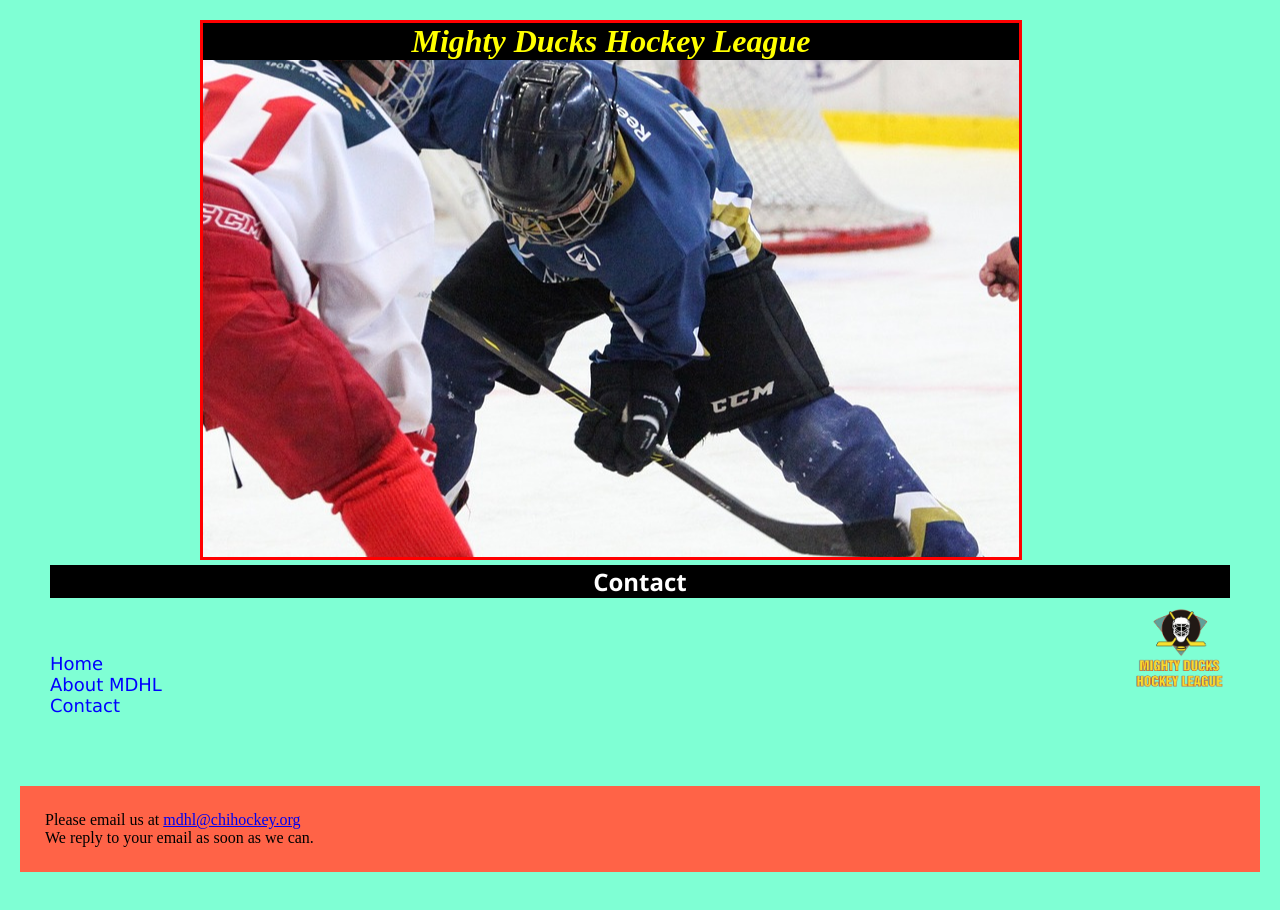
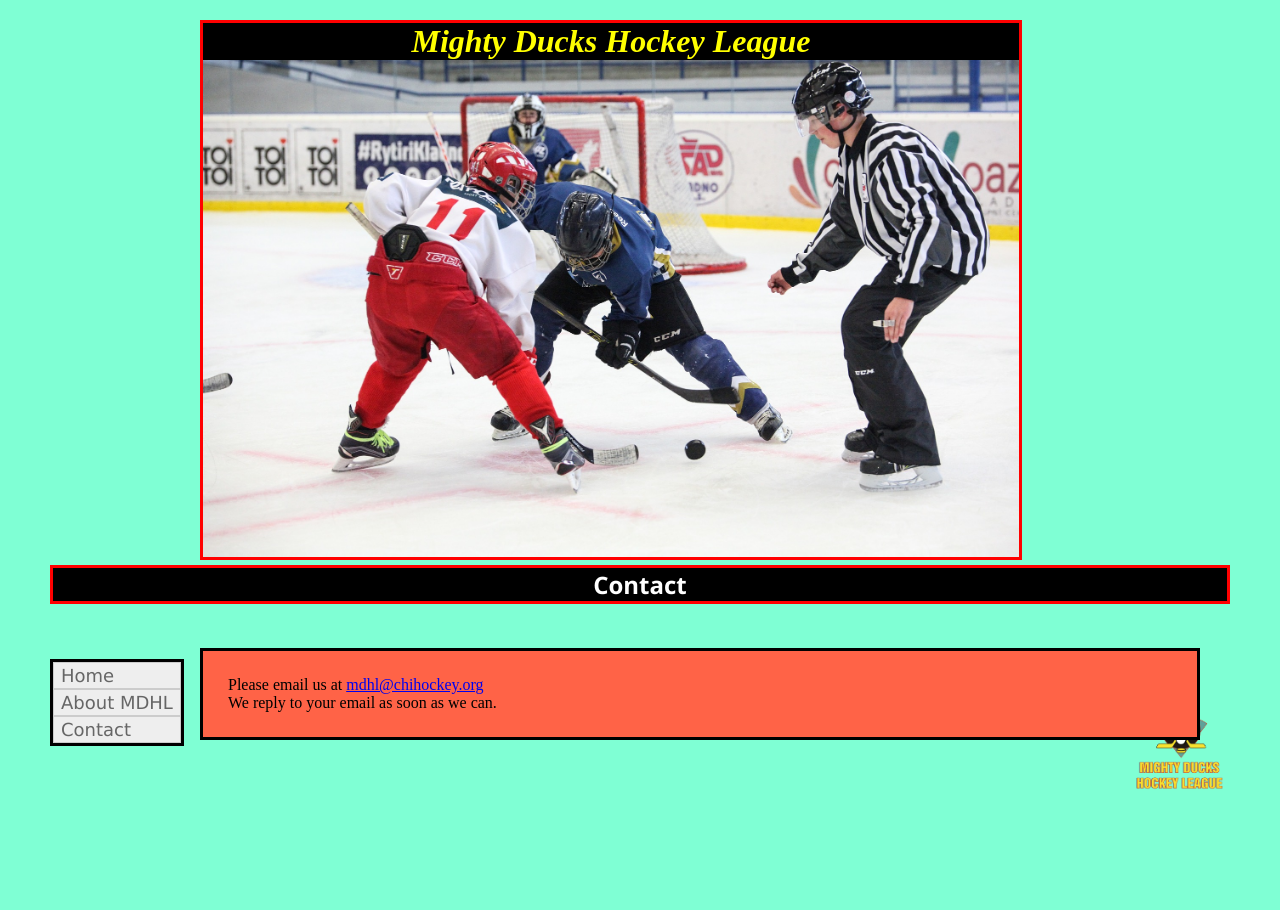
Before and after one commit to leonivr/TareaClase2, a plain HTML site: page contact.html in a window 1280 px wide. Drawn offline with Linux system fonts and the light colour scheme.

Commit message:
task2-css4

```diff
--- a/contact.html
+++ b/contact.html
@@ -26,7 +26,7 @@
        </ul>
       </nav>
      </div>
-     <div id="seccion">
+     <div id="seccion3">
         <p>Please email us at <a href="mailto:mdhl@chihockey.org">mdhl@chihockey.org</a></p>
         <p>We reply to your email as soon as we can.</p>
      </div>
--- a/estilos/style1.css
+++ b/estilos/style1.css
@@ -14,6 +14,7 @@ body{
     font-family:'Segoe UI', Tahoma, Geneva, Verdana, sans-serif;
     text-align:center;
     margin: 5px 50px;
+    border: solid red;
 }
 
 header{
@@ -24,8 +25,10 @@ header{
     margin-top: 20px;
     background-image: url("../assets/design1_image1.jpg");
     background-position: center;
+    background-size: cover;
     width: 822px;
     height: 540px;
+
 }
 
 h1{
@@ -39,8 +42,10 @@ h1{
  img#logo{
     display: flex;
     float: right;
+    position: absolute;
+    bottom: 0px;
+    right: 50px;
  }
-
 
 nav a,li{
     display: block;
@@ -50,13 +55,53 @@ nav a,li{
     font-weight: 400;
     font-family:'Lucida Sans', 'Lucida Sans Regular', 'Lucida Grande', 'Lucida Sans Unicode', Geneva, Verdana, sans-serif ;
 }
+li a{
+    padding: 2px 7px 2px 7px;
+    color: #666;
+    background-color: #eeeeee;
+    border: 1px solid #ccc;
+    text-decoration: none;
 
+}
 #navbar{
     display: inline-block;
     margin: 50px;
 }
 #seccion{
-    margin:20px;
     padding: 25px;
     background-color: tomato;
+    position: absolute;
+    left: 200px;
+    bottom: -193px;
+    width: 1000px;
+    border: solid black;
 }
+
+footer{
+    margin: 30px;
+}
+
+#seccion2{
+    padding: 25px;
+    background-color: tomato;
+    position: relative;
+    left: 200px;
+    bottom: 180px;
+    width: 1000px;
+    margin-bottom: 0.5em;
+    border: solid black;
+}
+#seccion3{
+    padding: 25px;
+    background-color: tomato;
+    position: relative;
+    left: 200px;
+    bottom: 180px;
+    width: 1000px;
+    margin-bottom: 0.5em;
+    margin-top: 2em;
+    border: solid black;
+}
+ul{
+    border: solid black;
+}
```
Also changed, not shown: about.html (+1 -1 lines), index.html (+3 -0 lines).
